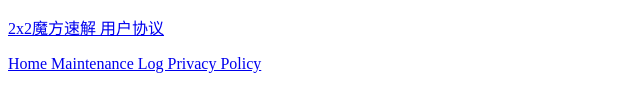
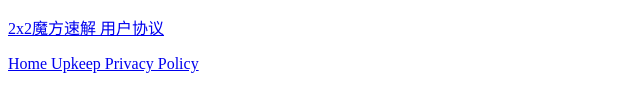
Before and after one commit to shapolang/privacy-site, a plain HTML site: page index.html in a window 1280 px wide. Shown: the part 194-306 px from the top of the page, 0-640 px from the left. Drawn offline with Linux system fonts and the light colour scheme.

Commit message:
Link Home Upkeep policy from privacy index

```diff
--- a/index.html
+++ b/index.html
@@ -10,6 +10,6 @@
   <p><a href="./cubesolver3/privacy_policy.html">2x2魔方速解 隐私政策</a></p>
   <p><a href="./cubesolver3/user_guide.html">2x2魔方速解 使用说明</a></p>
   <p><a href="./cubesolver3/user_agreement_full.html">2x2魔方速解 用户协议</a></p>
-  <p><a href="./home-maintenance-log/privacy.html">Home Maintenance Log Privacy Policy</a></p>
+  <p><a href="./home-upkeep/privacy.html">Home Upkeep Privacy Policy</a></p>
 </body>
 </html>
```
